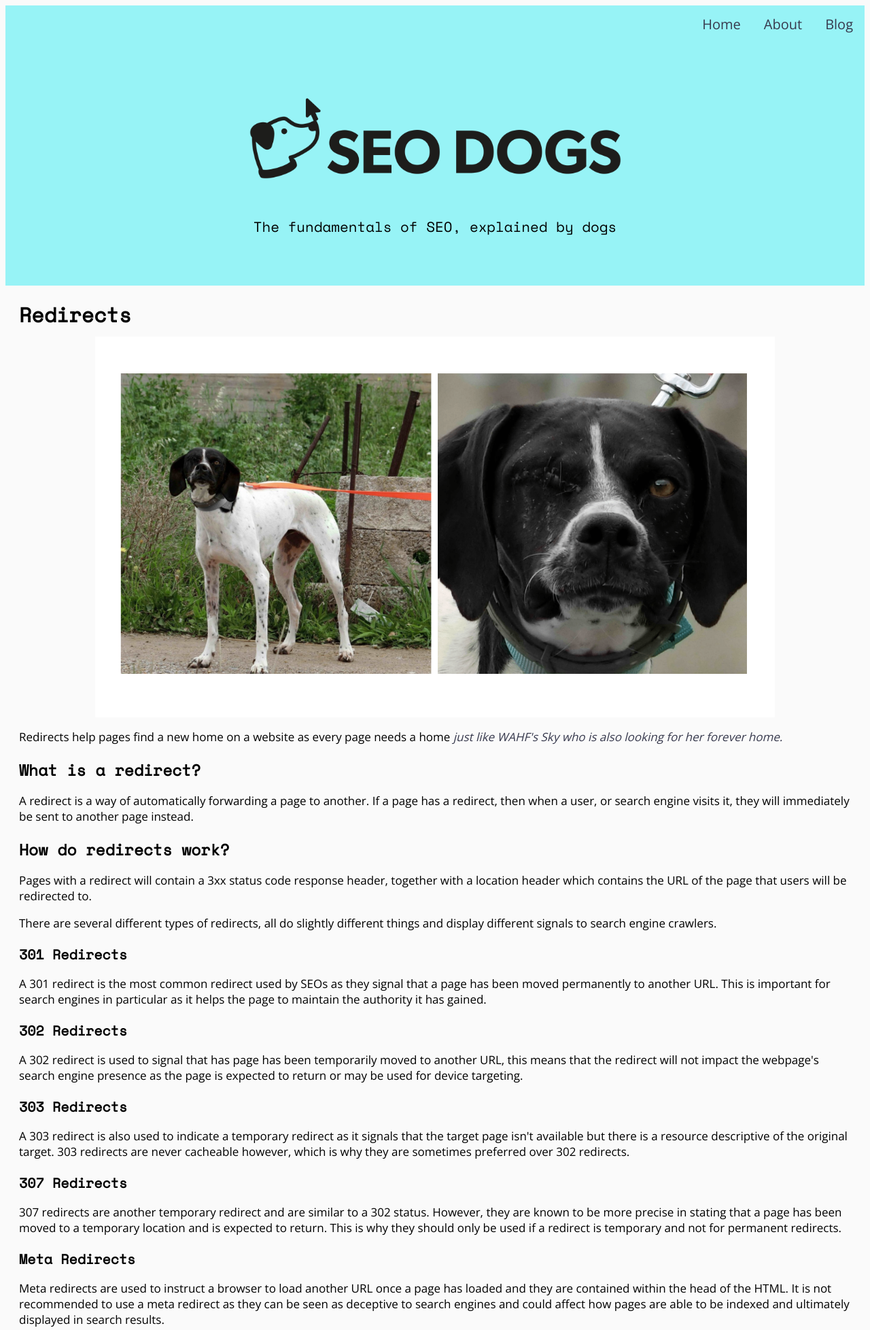
After one commit to rvth/seo-dogs, a Flask app: page /links/redirects in a window 1280 px wide. The commit adds this page. Shown: the top 1956 px of the page at 68% size. Run offline with Flask 2, Linux system fonts and the light colour scheme.

Commit message:
adding links section

```diff
--- a/main.py
+++ b/main.py
@@ -102,5 +102,17 @@ def speed():
 def accessibility():
     return render_template("accessibility.html")
 
+@app.route("/links/internal-links")
+def internallinks():
+    return render_template("internal-links.html")
+
+@app.route("/links/backlinks")
+def backlinks():
+    return render_template("backlinks.html")
+
+@app.route("/links/redirects")
+def redirects():
+    return render_template("redirects.html")
+
 if __name__ == "__main__":
     app.run(debug=True)
--- /dev/null
+++ b/templates/redirects.html
@@ -0,0 +1,86 @@
+<!DOCTYPE html>
+<html lang="en">
+<head>
+    <meta charset="UTF-8">
+    <title>Redirects</title>
+</head>
+<body>
+    {% extends "template.html" %}
+    {% block content %}
+
+<h1>Redirects</h1>
+
+    <img alt="all the dogs" src="{{url_for('static', filename='redirects.webp')}}" class="responsive">
+    <p>Redirects help pages find a new home on a website as every page needs a home <i><a href="https://wildatheartfoundation.org/adopt/sky/">just like WAHF's Sky who is also looking for her forever home.</i></a></p>
+
+<h2>What is a redirect?</h2>
+
+<p>A redirect is a way of automatically forwarding a page to another. If a page has a redirect, then when a user, or search engine visits it, they will immediately be sent to another page instead.</p>
+
+<h2>How do redirects work?</h2>
+
+<p>Pages with a redirect will contain a 3xx status code response header, together with a location header which contains the URL of the page that users will be redirected to.</p>
+
+<p>There are several different types of redirects, all do slightly different things and display different signals to search engine crawlers.</p>
+
+<h3>301 Redirects</h3>
+
+<p>A 301 redirect is the most common redirect used by SEOs as they signal that a page has been moved permanently to another URL. This is important for search engines in particular as it helps the page to maintain the authority it has gained.</p>
+
+<h3>302 Redirects</h3>
+
+<p>A 302 redirect is used to signal that has page has been temporarily moved to another URL, this means that the redirect will not impact the webpage's search engine presence as the page is expected to return or may be used for device targeting.</p>
+
+<h3>303 Redirects</h3>
+
+<p>A 303 redirect is also used to indicate a temporary redirect as it signals that the target page isn't available but there is a resource descriptive of the original target. 303 redirects are never cacheable however, which is why they are sometimes preferred over 302 redirects.</p>
+
+<h3>307 Redirects</h3>
+
+<p>307 redirects are another temporary redirect and are similar to a 302 status. However, they are known to be more precise in stating that a page has been moved to a temporary location and is expected to return. This is why they should only be used if a redirect is temporary and not for permanent redirects.</p>
+
+<h3>Meta Redirects</h3>
+
+<p>Meta redirects are used to instruct a browser to load another URL once a page has loaded and they are contained within the head of the HTML. It is not recommended to use a meta redirect as they can be seen as deceptive to search engines and could affect how pages are able to be indexed and ultimately displayed in search results.</p>
+
+<h3>JavaScript Redirects</h3>
+
+<p>JavaScript redirects are similar to meta refresh redirects but require JavaScript to be rendered in order to redirect to another page. This means that a page may load and show users information before it automatically redirects to another page, therefore potentially causing a poor user experience. As they require the client to be able to interpret JavaScript, these redirects are not recommended over other redirect types such as 301.</p>
+
+<h2>When are redirects necessary?</h2>
+
+<p>Redirects are used for a number of different reasons as websites change overtime. Examples include; due to broken pages linked internally or with backlinks, if a page moves to a new location or the website domain name or folder structure changes. In order to ensure users are still able to find content useful to them, redirects are used to automatically direct them to the most relevant page.</p>
+
+<h2>Redirects issues to look out for</h2>
+
+<p>There are a couple of things to look out for when implementing redirects which are often overlooked;</p>
+
+<h3>Redirect chains</h3>
+
+<p>A redirect chain occurs when there is more than one redirect between the redirecting URL and the final destination page. These often happen accidentally when redirects end up getting redirected after time.</p>
+
+<p>Redirect chains can impact user experience and crawl budget as each redirect needs to be processed and can lead to latency. Search engines also may stop following redirect chains after a certain number of redirects, for example Google follows up to 5 redirects.</p>
+
+<p>Other ways redirect chains can affect search engine crawling is if a disallowed URL is contained within a redirect chain, as they will not be followed. It is best practice to avoid internal links pointing to redirected pages.</p>
+
+<h3>Redirect loops</h3>
+
+<p>A redirect loop is when a page is redirected back to itself. This can also turn into an infinite number of redirects where the loop seemingly never ends.</p>
+
+<p>Redirect loops often occur due to caching, where a redirect is temporarily cached but then ends up reversed. If a user visited the URL before this was reversed and then returns afterwards, they may be redirected back to the original URL, which then also gets cached which results in the loop between the two pages. Confusing right?</p>
+
+
+<br>
+<br>
+<br>
+<br>
+
+
+<footer class="page_footer">
+<p>&#128062; Made with &#128420; by Ruth</p>
+<p>&#169; 2020</p>
+</footer>
+    {% endblock %}
+
+</body>
+</html>
```
Also changed, not shown: templates/backlinks.html (added, +48 -0 lines), templates/internal-links.html (added, +81 -0 lines), templates/links.html (+38 -2 lines), static/backlinks.webp (added), static/internal-links.webp (added), static/redirects.webp (added), 2 other files.
